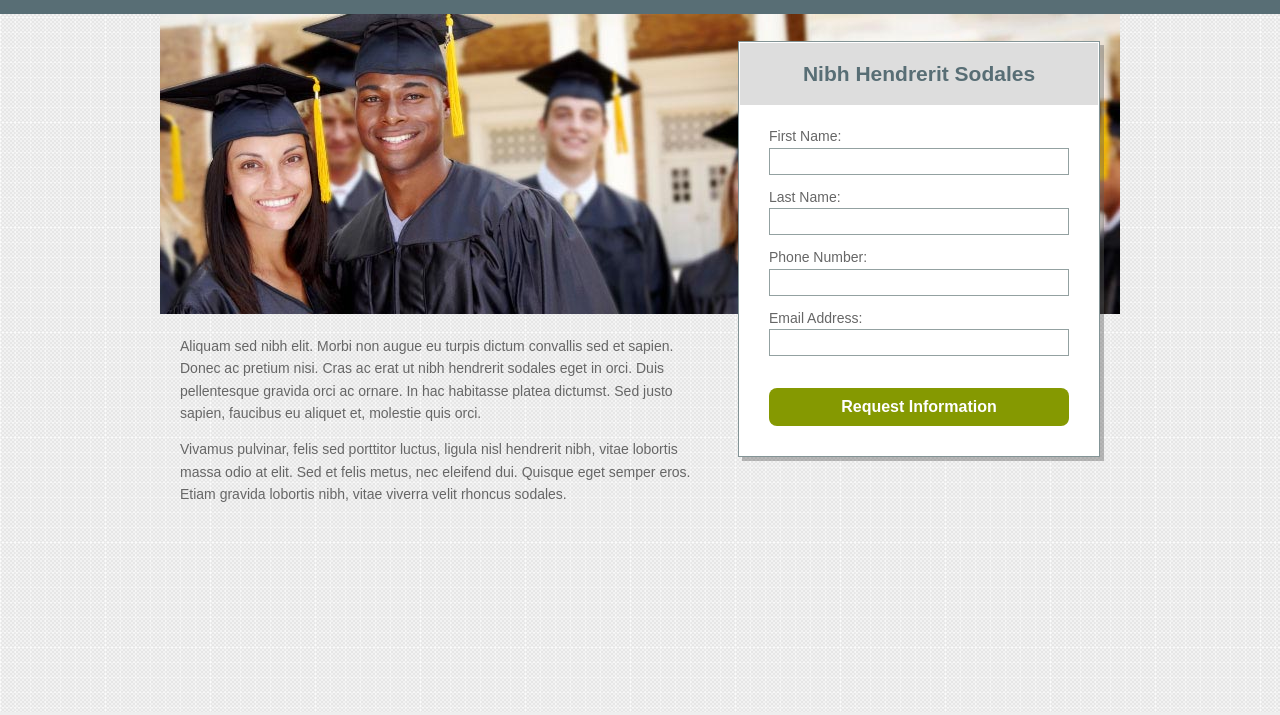
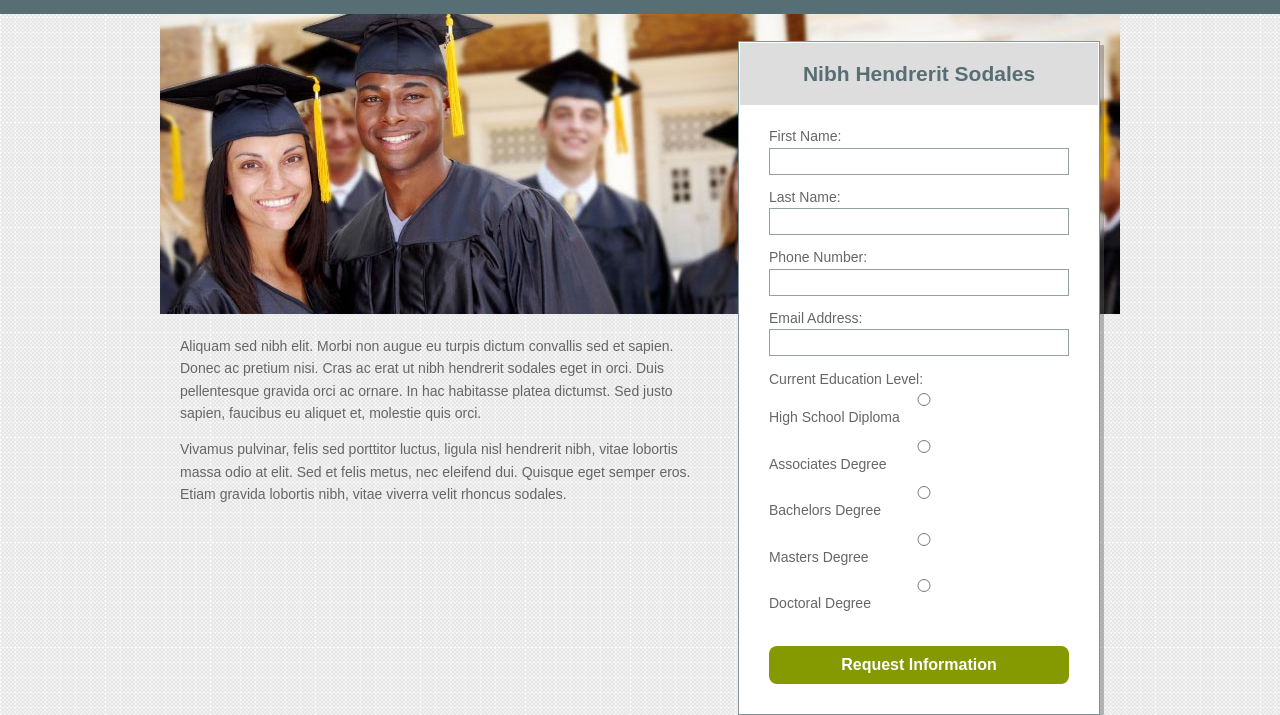
Before and after one commit to one-on-one/fedtest, a plain HTML site: page index.html in a window 1280 px wide. Shown: the part 88-803 px from the top of the page. Drawn offline with Linux system fonts and the light colour scheme.

Commit message:
removed trailing whitespace and added radio buttons for education level

```diff
--- a/index.html
+++ b/index.html
@@ -29,6 +29,29 @@
           Email Address:
           <input type="text" name="email" />
         </label>
+        <label>
+          Current Education Level:
+          <label>
+            <input type="radio" name="education_level" value="highSchool">
+            High School Diploma
+          </label>
+          <label>
+            <input type="radio" name="education_level" value="associates">
+            Associates Degree
+          </label>
+          <label>
+            <input type="radio" name="education_level" value="bachelors">
+            Bachelors Degree
+          </label>
+          <label>
+            <input type="radio" name="education_level" value="masters">
+            Masters Degree
+          </label>
+          <label>
+            <input type="radio" name="education_level" value="doctoral">
+            Doctoral Degree
+          </label>
+        </label>
         <div class="actions">
           <button type="submit">Request Information</button>
         </div>
```
